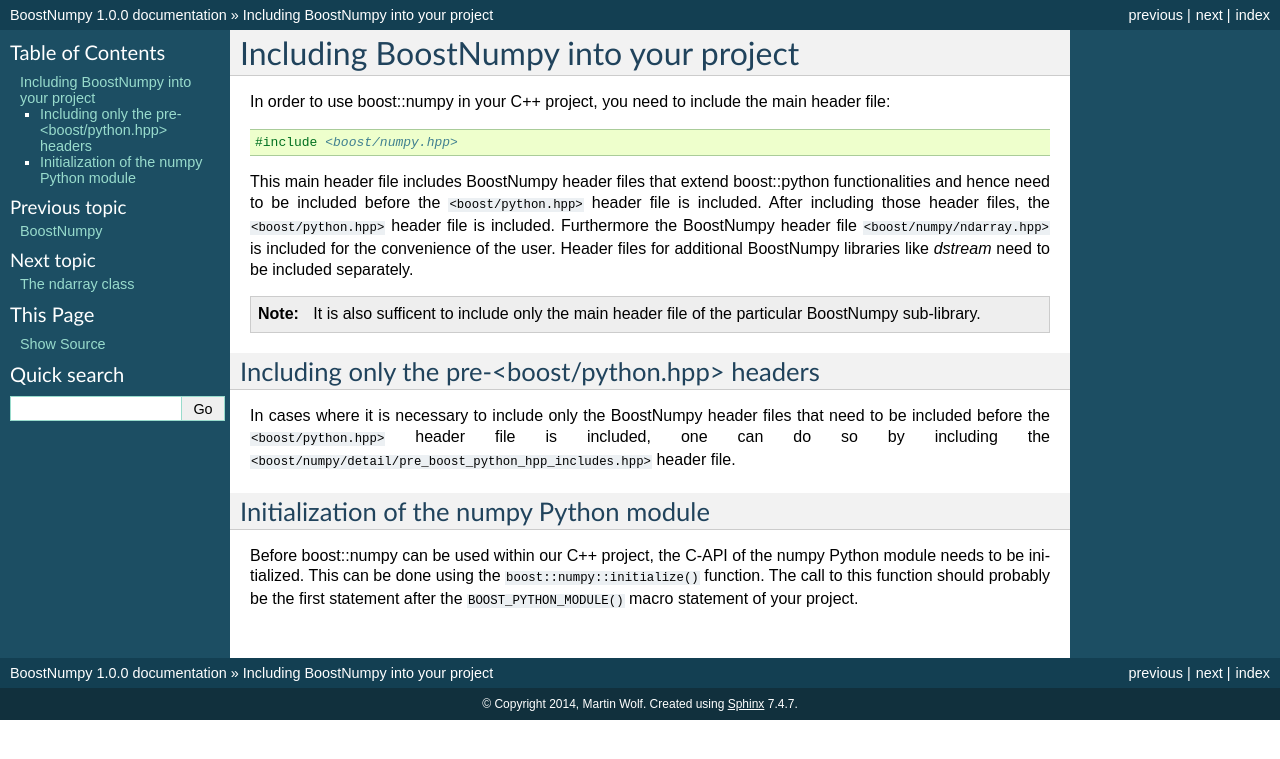
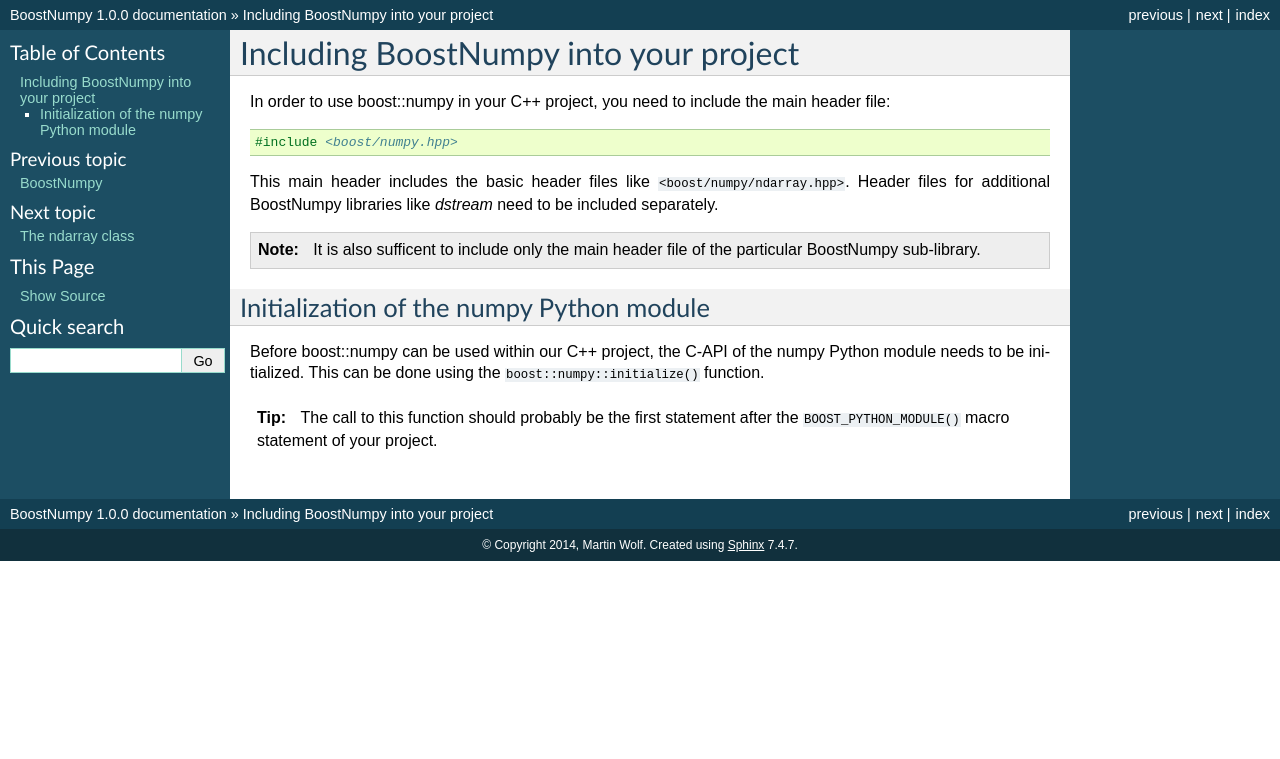
Before and after one commit to martwo/BoostNumpy, a Sphinx documentation site: the page built from doc/include.rst, in a window 1280 px wide. Shown: the top 759 px of the page. Built offline with Sphinx 7.4.7, drawn with Linux system fonts in a browser that asks for light colours.

Commit message:
Updated docs for library include.

```diff
--- a/doc/include.rst
+++ b/doc/include.rst
@@ -10,32 +10,23 @@
 
     #include <boost/numpy.hpp>
 
-This main header file includes BoostNumpy header files that extend boost::python
-functionalities and hence need to be included before the ``<boost/python.hpp>``
-header file is included. After including those header files, the
-``<boost/python.hpp>`` header file is included. Furthermore the BoostNumpy
-header file ``<boost/numpy/ndarray.hpp>`` is included for the convenience of the
-user. Header files for additional BoostNumpy libraries like *dstream* need to be
-included separately.
+This main header includes the basic header files like
+``<boost/numpy/ndarray.hpp>``. Header files for additional BoostNumpy libraries
+like *dstream* need to be included separately.
 
 .. note::
 
     It is also sufficent to include only the main header file of the particular
     BoostNumpy sub-library.
 
-Including only the pre-<boost/python.hpp> headers
--------------------------------------------------
-
-In cases where it is necessary to include only the BoostNumpy header files that
-need to be included before the ``<boost/python.hpp>`` header file is included,
-one can do so by including the
-``<boost/numpy/detail/pre_boost_python_hpp_includes.hpp>`` header file.
-
 Initialization of the numpy Python module
 -----------------------------------------
 
 Before boost::numpy can be used within our C++ project, the C-API of the numpy
 Python module needs to be initialized. This can be done using the
-``boost::numpy::initialize()`` function. The call to this function should
-probably be the first statement after the ``BOOST_PYTHON_MODULE()`` macro
-statement of your project.
+``boost::numpy::initialize()`` function.
+
+.. tip::
+
+    The call to this function should probably be the first statement after the
+    ``BOOST_PYTHON_MODULE()`` macro statement of your project.
--- a/doc/index.rst
+++ b/doc/index.rst
@@ -5,7 +5,7 @@
 
 BoostNumpy provides an extension for *boost::python* to use Python's numpy
 arrays in C++ code. It also provides an easy-to-use library named *dstream* for
-exposing C++ functions as numpy ufunc'tions to Python.
+exposing C++ functions as numpy generalized universal functions to Python.
 
 .. toctree::
    :maxdepth: 3
```
